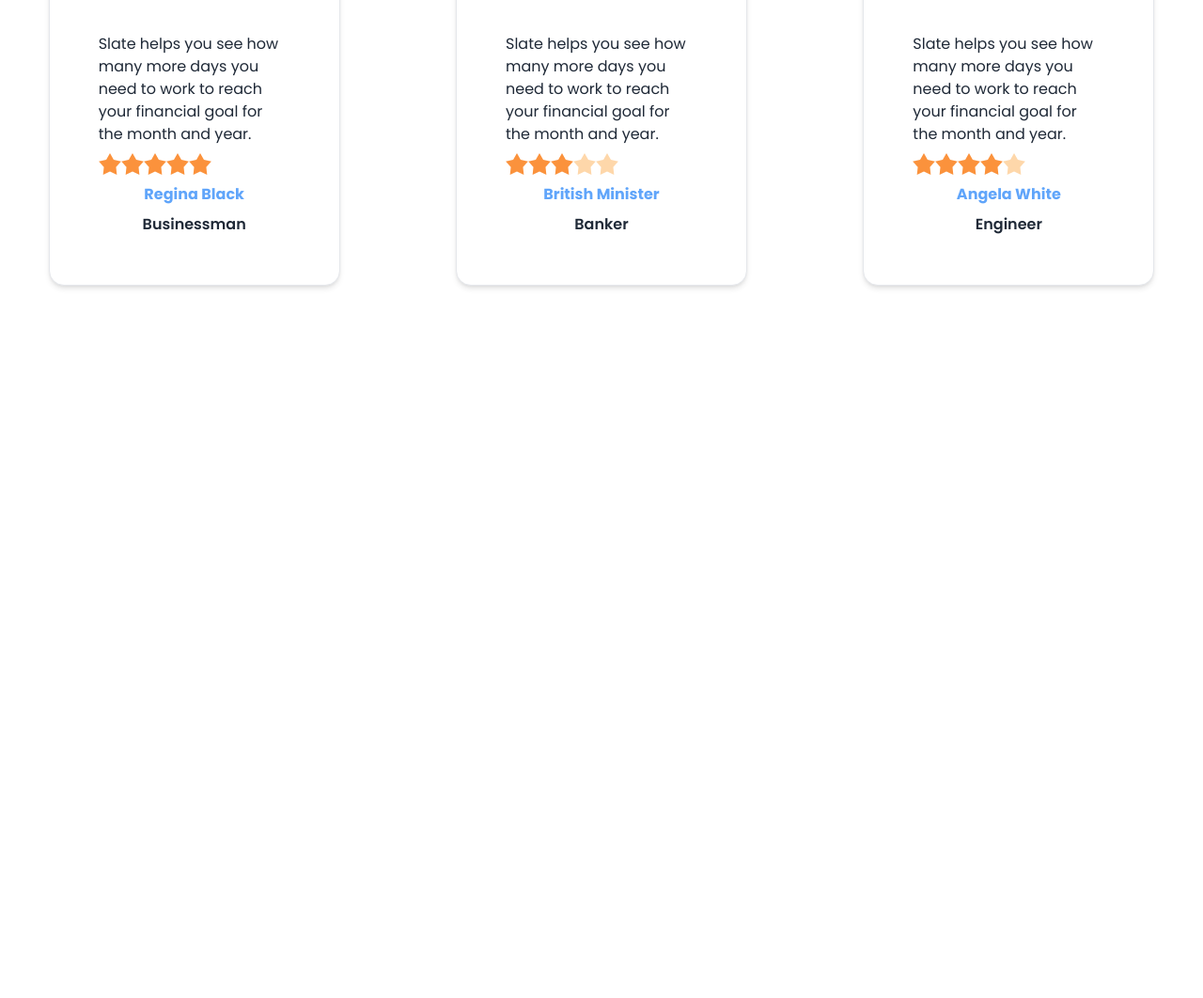
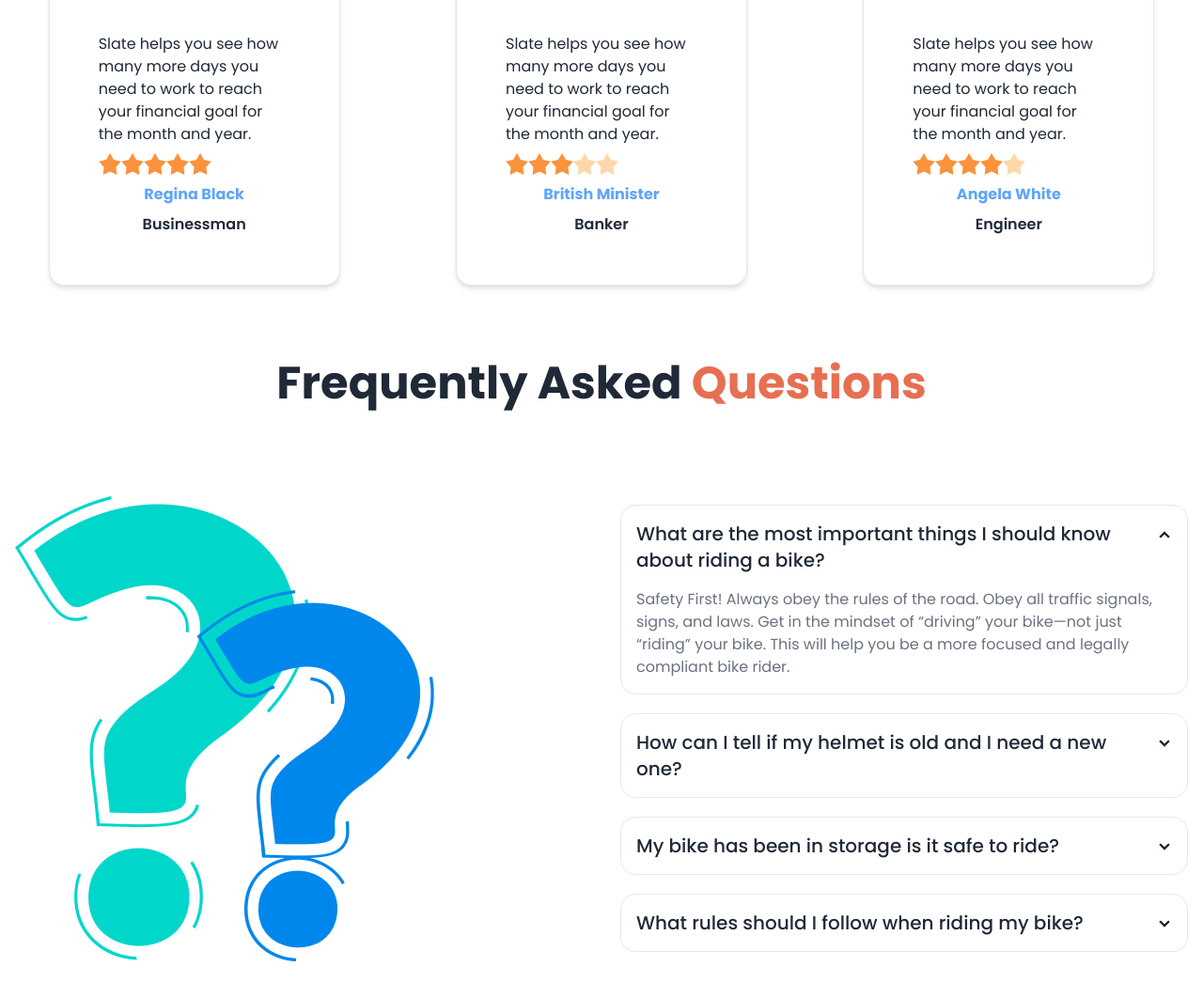
Before and after one commit to fahimbrew/biker-zone-website, a plain HTML site: page index.html in a window 1280 px wide. Shown: the part 2227-3289 px from the top of the page at 94% size. Before the commit the page ends 2611 px from the top, so only its background shows below. Drawn offline with nearby package versions, Linux system fonts and the light colour scheme.

Commit message:
FAQs section has been done with DaisyUi

```diff
--- a/index.html
+++ b/index.html
@@ -236,7 +236,7 @@
             <h2 class="text-3xl md:text-5xl font-bold text-center mb-20">Happy <span class="text-bike-primary">Clients
                     Says</span></h2>
             <!-- Reviews Cards -->
-            <div class="grid grid-cols-1 gap-5 md:grid-cols-3">
+            <div class="grid grid-cols-1 gap-5 lg:grid-cols-3">
                 <!-- card--1 -->
                 <div
                     class="hover:bg-pink-200 transition-colors duration-200 ease-in card bg-base-100 border p-5 space-y-5 w-9/12 mx-auto shadow-md">
@@ -332,6 +332,83 @@
 
         </section>
         <!-- happy clients ends -->
+        <!-- FAQs section starts  -->
+        <section class="mb-20">
+            <!-- title -->
+            <h2 class="text-3xl md:text-5xl font-bold text-center mb-20">Frequently Asked <span
+                    class="text-bike-primary">Questions</span></h2>
+
+            <!-- hero section starts -->
+            <div class="hero">
+                <div class="hero-content flex-col gap-10 items-center lg:flex-row">
+                    <!-- image content -->
+                    <div class="flex-1">
+                        <img src="images/others/faq.png" class=" rounded-lg" />
+                    </div>
+                    <!-- accordian content starts -->
+                    <div class="flex-1 space-y-5">
+                        <!-- question-1 -->
+                        <div class="collapse collapse-arrow border">
+                            <input type="radio" name="my-accordion-2" checked="checked" />
+                            <div class="collapse-title text-xl font-medium">What are the most important things I should
+                                know about riding a bike?
+                            </div>
+                            <div class="collapse-content">
+                                <p class="text-gray-500">Safety First! Always obey the rules of the road. Obey all
+                                    traffic signals, signs, and
+                                    laws. Get in the mindset of “driving” your bike—not just “riding” your bike. This
+                                    will help you be a more focused and legally compliant bike rider. </p>
+                            </div>
+                        </div>
+                        <!-- question-2 -->
+                        <div class="collapse collapse-arrow border">
+                            <input type="radio" name="my-accordion-2" />
+                            <div class="collapse-title text-xl font-medium">How can I tell if my helmet is old and I
+                                need a
+                                new one?
+                            </div>
+                            <div class="collapse-content">
+                                <p class="text-gray-500">Safety First! Always obey the rules of the road. Obey all
+                                    traffic signals, signs, and
+                                    laws. Get in the mindset of “driving” your bike—not just “riding” your bike. This
+                                    will help you be a more focused and legally compliant bike rider. </p>
+                            </div>
+                        </div>
+                        <!-- question-3 -->
+                        <div class="collapse collapse-arrow border">
+                            <input type="radio" name="my-accordion-2" />
+                            <div class="collapse-title text-xl font-medium">My bike has been in storage is it safe to
+                                ride?
+                            </div>
+                            <div class="collapse-content">
+                                <p class="text-gray-500">Safety First! Always obey the rules of the road. Obey all
+                                    traffic signals, signs, and
+                                    laws. Get in the mindset of “driving” your bike—not just “riding” your bike. This
+                                    will help you be a more focused and legally compliant bike rider. </p>
+                            </div>
+                        </div>
+                        <!-- question-4 -->
+                        <div class="collapse collapse-arrow border">
+                            <input type="radio" name="my-accordion-2" />
+                            <div class="collapse-title text-xl font-medium">What rules should I follow when riding my
+                                bike?
+                            </div>
+                            <div class="collapse-content">
+                                <p class="text-gray-500">Safety First! Always obey the rules of the road. Obey all
+                                    traffic signals, signs, and
+                                    laws. Get in the mindset of “driving” your bike—not just “riding” your bike. This
+                                    will help you be a more focused and legally compliant bike rider. </p>
+                            </div>
+                        </div>
+
+
+                    </div>
+                    <!-- accordian content ends -->
+                </div>
+            </div>
+            <!-- hero section ends -->
+        </section>
+        <!-- FAQs section ends  -->
 
 
 
```
